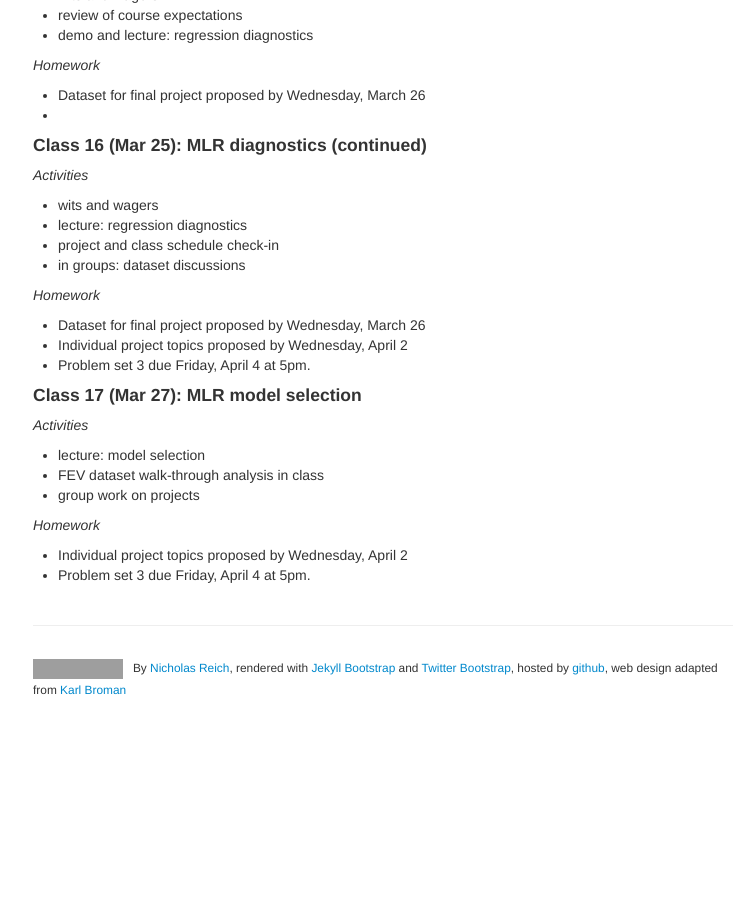
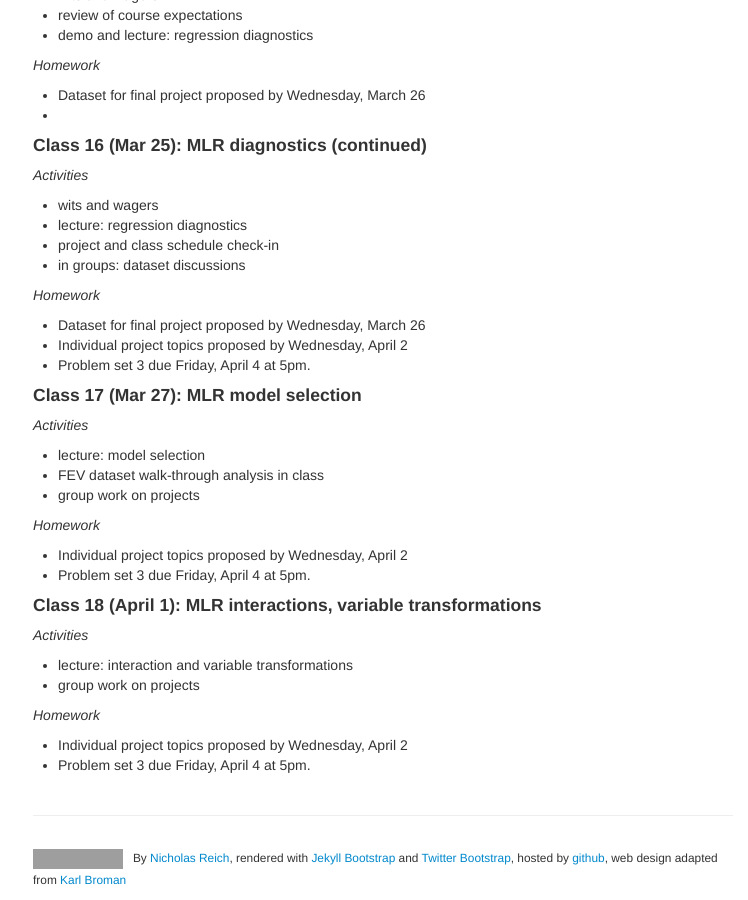
Before and after one commit to nickreich/methods2, a Jekyll site: the page built from pages/schedule.md, in a window 1280 px wide and 900 px high, scrolled down 4190 px. Shown: the whole window, without its empty margins (257-1005 px from the left). Built offline with Jekyll 4.4.1, drawn with Linux system fonts in a browser that asks for light colours; before the commit the page ends 4900 px from its top, so only the background shows below that; grey boxes are pictures that could not be loaded.

Commit message:
schedule/notes update class 18

```diff
--- a/pages/schedule.md
+++ b/pages/schedule.md
@@ -201,3 +201,12 @@ _Activities_
 _Homework_
 * Individual project topics proposed by Wednesday, April 2
 * Problem set 3 due Friday, April 4 at 5pm.
+
+#### Class 18 (April 1): MLR interactions, variable transformations
+_Activities_
+* lecture: interaction and variable transformations
+* group work on projects
+
+_Homework_
+* Individual project topics proposed by Wednesday, April 2
+* Problem set 3 due Friday, April 4 at 5pm.
```
